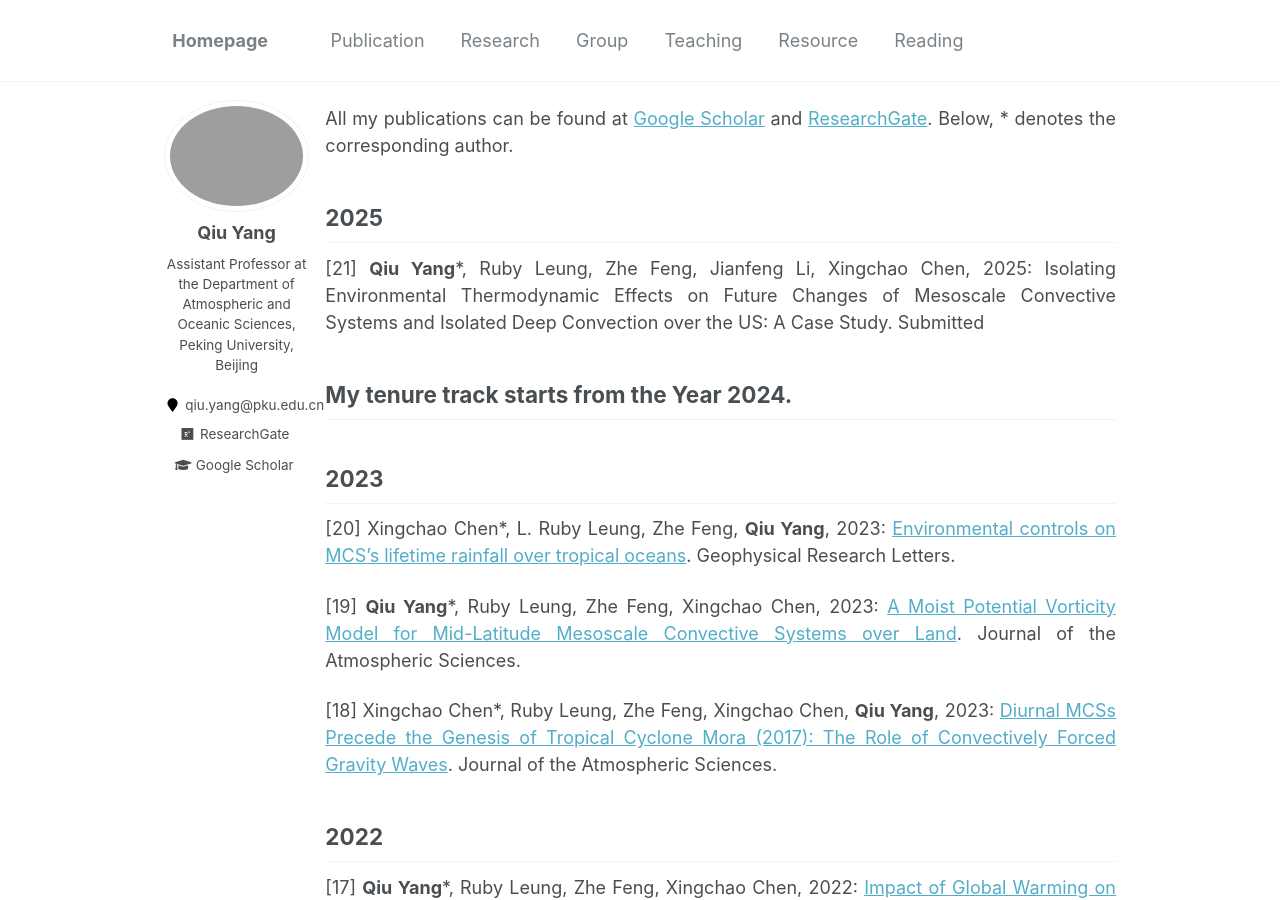
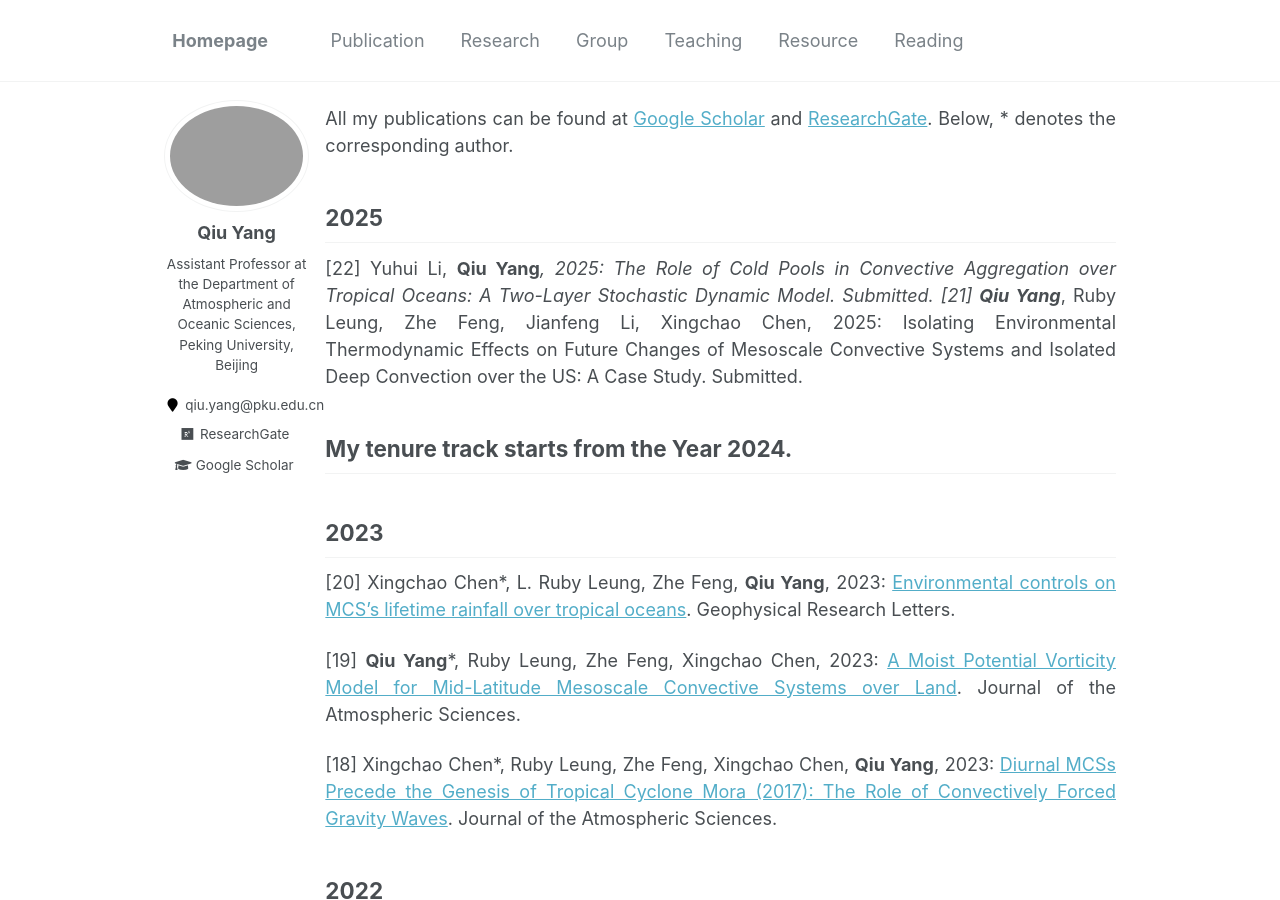
Before and after one commit to qiuyang50/qiuyang50.github.io, a Jekyll site: the page built from _pages/publication.md, in a window 1280 px wide and 900 px high. Built offline with Jekyll 4.4.1, drawn with Linux system fonts in a browser that asks for light colours.

Commit message:
Update publication.md

```diff
--- a/_pages/publication.md
+++ b/_pages/publication.md
@@ -8,7 +8,8 @@ All my publications can be found at [Google Scholar](https://scholar.google.com/
 
 2025
 -
-[21] **Qiu Yang***, Ruby Leung, Zhe Feng, Jianfeng Li, Xingchao Chen, 2025: Isolating Environmental Thermodynamic Effects on Future Changes of Mesoscale Convective Systems and Isolated Deep Convection over the US: A Case Study. Submitted
+[22] Yuhui Li, **Qiu Yang***, 2025: The Role of Cold Pools in Convective Aggregation over Tropical Oceans: A Two-Layer Stochastic Dynamic Model. Submitted.
+[21] **Qiu Yang***, Ruby Leung, Zhe Feng, Jianfeng Li, Xingchao Chen, 2025: Isolating Environmental Thermodynamic Effects on Future Changes of Mesoscale Convective Systems and Isolated Deep Convection over the US: A Case Study. Submitted.
 
 My tenure track starts from the Year 2024.
 -
```
